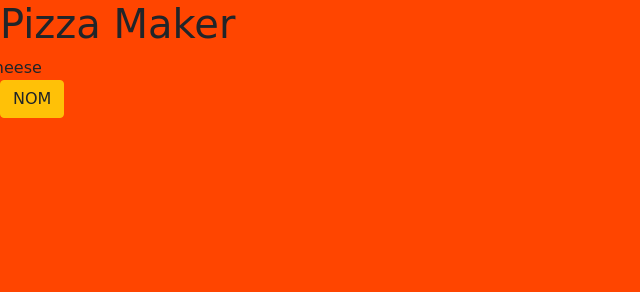
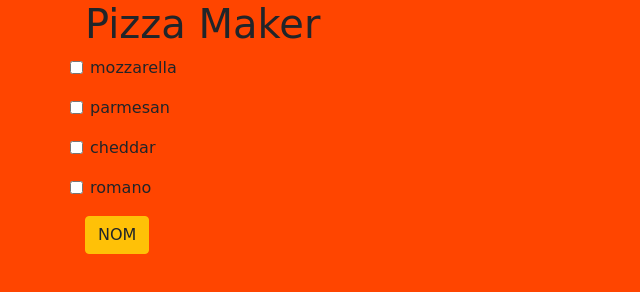
Before and after one commit to mariabrock/pizza-maker, a plain HTML site: page index.html in a window 1280 px wide. Shown: the whole page, without its empty margins (0-640 px from the left). Drawn offline with nearby package versions, Linux system fonts and the light colour scheme; a web font is replaced by a local one.

Commit message:
created cheese array and radio buttons

```diff
--- a/index.html
+++ b/index.html
@@ -10,6 +10,7 @@
     <title>Pizza Maker</title>
   </head>
   <body>
+    <div class="container">
       <h1 class="title">Pizza Maker</h1>
 
       <div class="row">
@@ -23,6 +24,7 @@
       </div>
 
       <button type="button" class="btn btn-warning">NOM</button>
+    </div>
 
     <script src="https://code.jquery.com/jquery-3.3.1.slim.min.js" integrity="sha384-q8i/X+965DzO0rT7abK41JStQIAqVgRVzpbzo5smXKp4YfRvH+8abtTE1Pi6jizo" crossorigin="anonymous"></script>
     <script src="https://cdnjs.cloudflare.com/ajax/libs/popper.js/1.14.7/umd/popper.min.js" integrity="sha384-UO2eT0CpHqdSJQ6hJty5KVphtPhzWj9WO1clHTMGa3JDZwrnQq4sF86dIHNDz0W1" crossorigin="anonymous"></script>
--- a/javascripts/components/cheese.js
+++ b/javascripts/components/cheese.js
@@ -1,8 +1,21 @@
 import utilities from '../helpers/utilities.js'
 
+const cheeses = [
+    {id: "cheese1", name: "mozzarella", price: 50},
+    {id: "cheese2", name: "parmesan", price: 50},
+    {id: "cheese3", name: "cheddar", price: 50},
+    {id: "cheese4", name: "romano", price: 50},
+]
+
 const printCheeseOptions = () => {
-    const domString = 'cheese';
-    utilities.printToDom(domString, 'cheese-counter')
+    let domString = '';
+    for (let i = 0; i < cheeses.length; i++) {
+        domString += `<div class="form-group form-check">
+        <input type="checkbox" class="form-check-input" id=${cheeses[i].id}>
+        <label class="form-check-label" for=${cheeses[i].id}>${cheeses[i].name}</label>
+        </div>`;
+    }
+    utilities.printToDom(domString, 'cheese-counter');
 };
 
 export default { printCheeseOptions };
```
Lines whose indentation alone changed are shown as unchanged.
